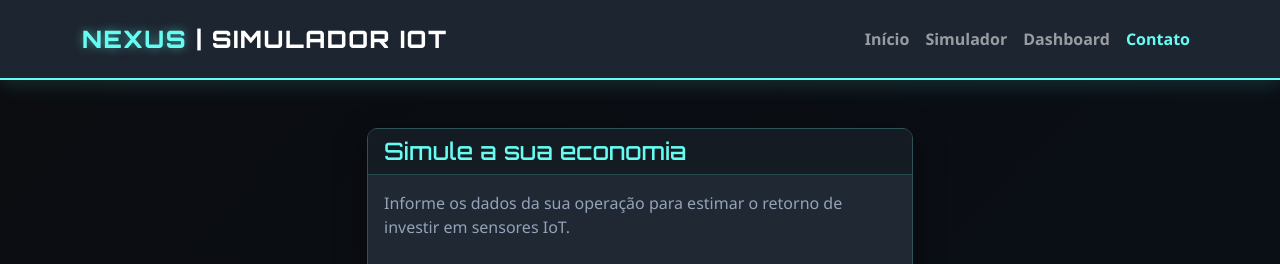
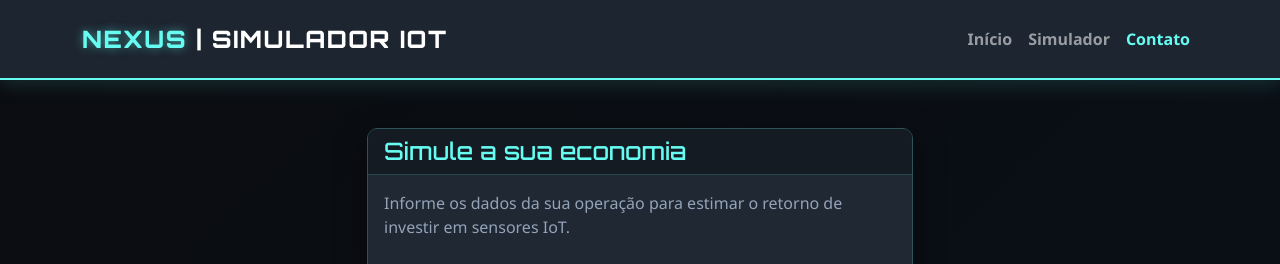
Before and after one commit to Lucca-LBF/projeto-nexus, a Django app: page /simulador/ in a window 1280 px wide. Shown: the top 264 px of the page. Run offline with Django 5.2, Linux system fonts and the light colour scheme.

Commit message:
removal of dashboard header

```diff
--- a/templates/base.html
+++ b/templates/base.html
@@ -36,10 +36,6 @@
                         <a class="nav-link" href="{% url 'formulario_simulador' %}">Simulador</a>
                     </li>
                     <li class="nav-item">
-                        <a class="nav-link" href="{% url 'dashboard' %}">Dashboard</a>
-                    </li>
-                    <li class="nav-item">
-
                         <a class="nav-link text-info" href="{% url 'contato' %}">Contato</a>
                     </li>
                 </ul>
```
